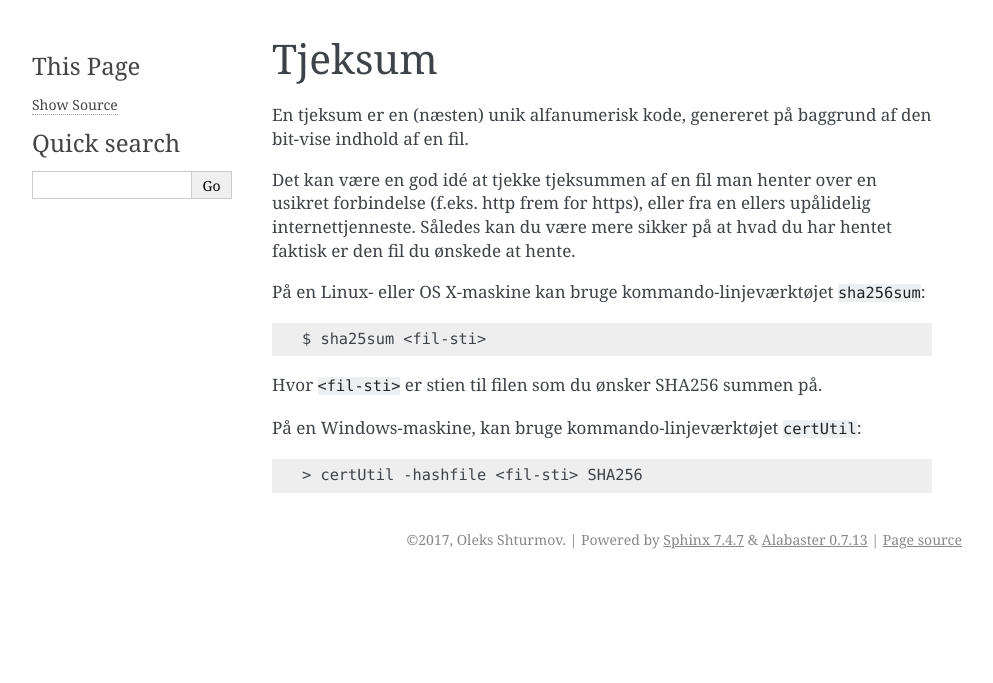
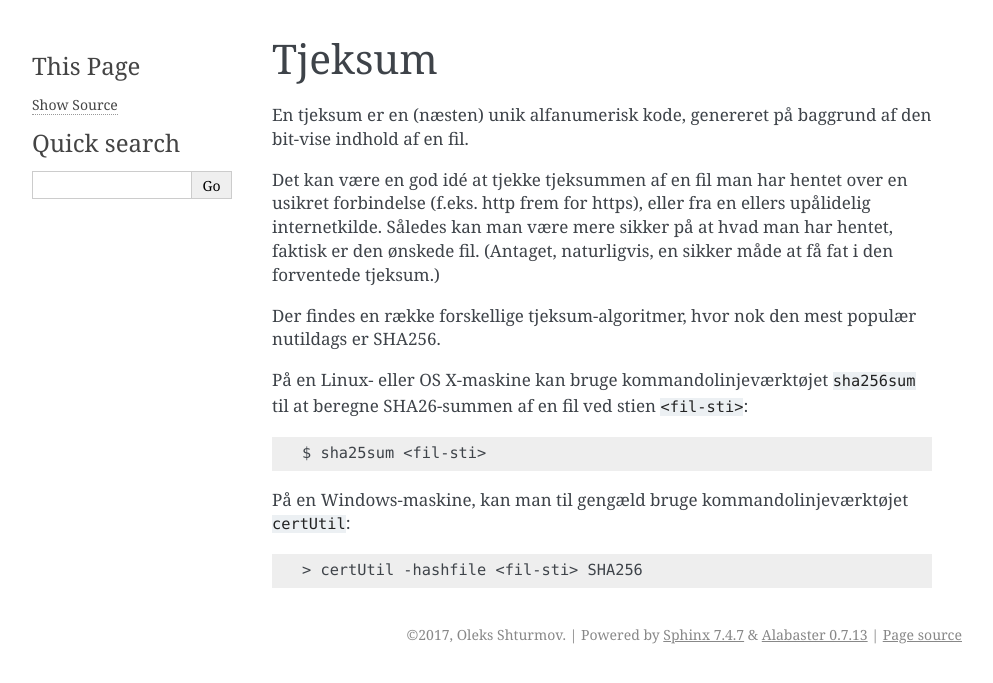
Before and after one commit to DIKUNIX/docs, a Sphinx documentation site: the page built from docs/tjeksum.rst, in a window 1280 px wide. Shown: the top 683 px of the page, without its empty margins (148-1141 px from the left). Built offline with Sphinx 7.4.7, drawn with Linux system fonts in a browser that asks for light colours.

Commit message:
Omformulering

```diff
--- a/docs/tjeksum.rst
+++ b/docs/tjeksum.rst
@@ -5,20 +5,24 @@ Tjeksum
 En tjeksum er en (næsten) unik alfanumerisk kode, genereret på baggrund af den
 bit-vise indhold af en fil.
 
-Det kan være en god idé at tjekke tjeksummen af en fil man henter over en
+Det kan være en god idé at tjekke tjeksummen af en fil man har hentet over en
 usikret forbindelse (f.eks. http frem for https), eller fra en ellers
-upålidelig internettjenneste. Således kan du være mere sikker på at hvad du har
-hentet faktisk er den fil du ønskede at hente.
+upålidelig internetkilde. Således kan man være mere sikker på at hvad man har
+hentet, faktisk er den ønskede fil. (Antaget, naturligvis, en sikker måde at få
+fat i den forventede tjeksum.)
 
-På en Linux- eller OS X-maskine kan bruge kommando-linjeværktøjet ``sha256sum``:
+Der findes en række forskellige tjeksum-algoritmer, hvor nok den mest populær
+nutildags er SHA256.
+
+På en Linux- eller OS X-maskine kan bruge kommandolinjeværktøjet ``sha256sum``
+til at beregne SHA26-summen af en fil ved stien ``<fil-sti>``:
 
 .. code-block:: shell
 
   $ sha25sum <fil-sti>
 
-Hvor ``<fil-sti>`` er stien til filen som du ønsker SHA256 summen på.
-
-På en Windows-maskine, kan bruge kommando-linjeværktøjet ``certUtil``:
+På en Windows-maskine, kan man til gengæld bruge kommandolinjeværktøjet
+``certUtil``:
 
 .. code-block:: bat
 
```
